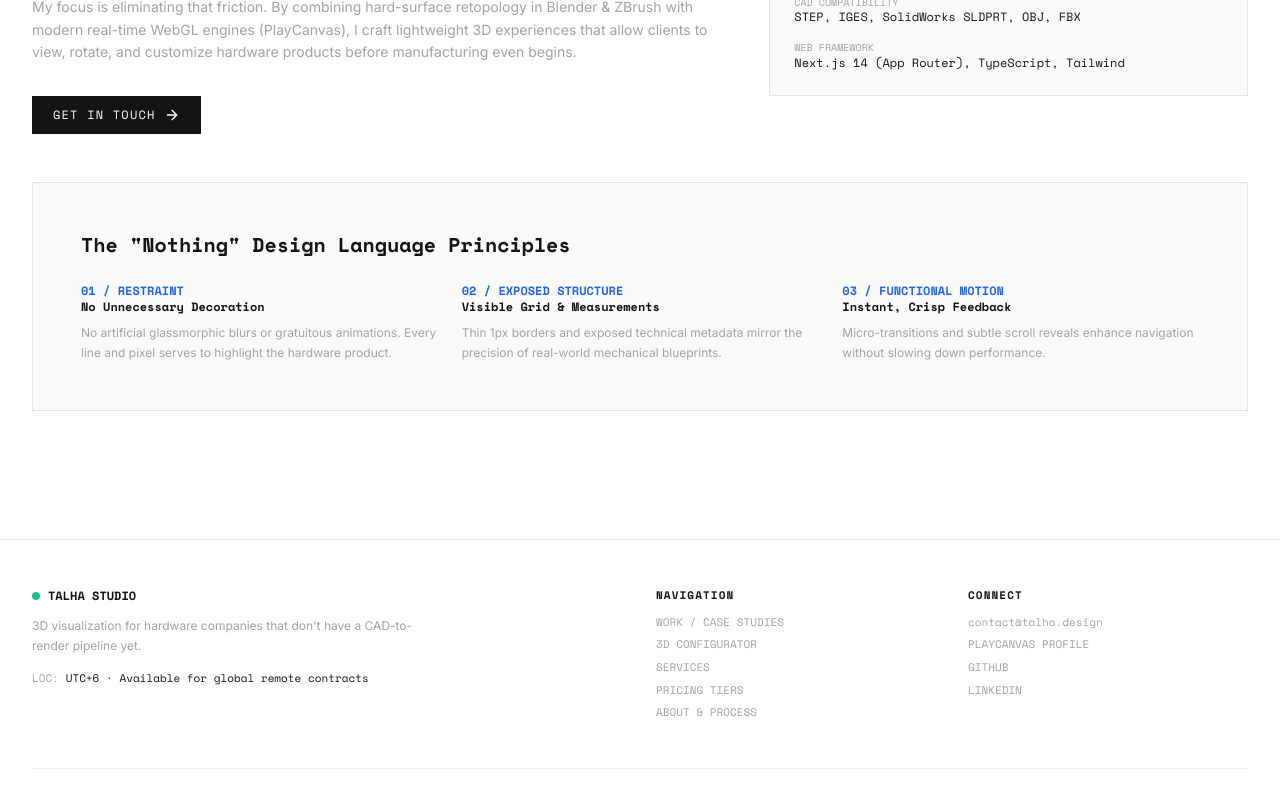
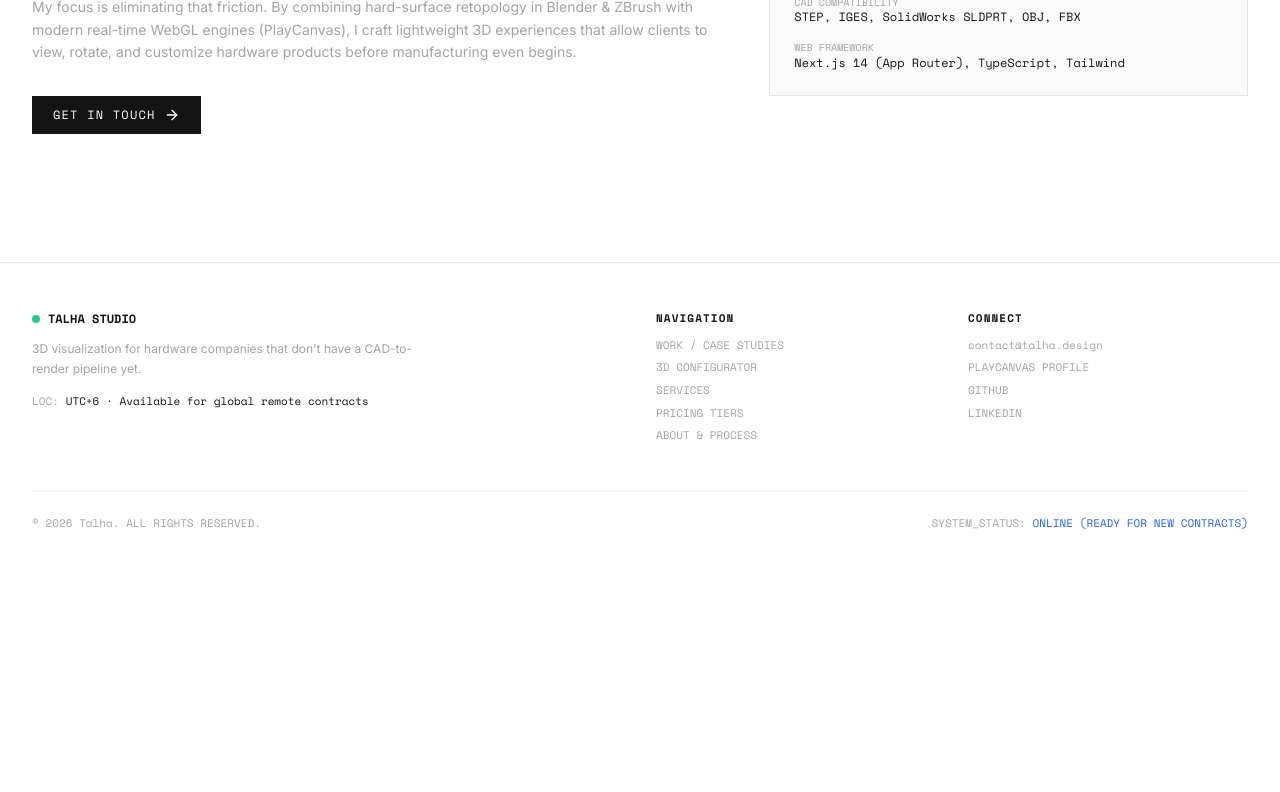
Before and after one commit to talhaworks3d/mysite, a Next.js app: page /about in a window 1280 px wide. Shown: the part 604-1396 px from the top of the page. After the commit the page ends 1183 px from the top, so only its background shows below. Built offline with nearby package versions, Linux system fonts and the light colour scheme.

Commit message:
style: remove design principles box from about page

```diff
--- a/src/app/about/page.tsx
+++ b/src/app/about/page.tsx
@@ -69,35 +69,7 @@ export default function AboutPage() {
           </div>
         </div>
 
-        {/* Workflow Philosophy */}
-        <div className="border border-border bg-card p-8 md:p-12 space-y-6">
-          <h2 className="font-mono text-xl font-bold text-foreground">
-            The "Nothing" Design Language Principles
-          </h2>
-          <div className="grid grid-cols-1 md:grid-cols-3 gap-6 font-mono text-xs">
-            <div className="space-y-2">
-              <span className="text-accent font-bold">01 / RESTRAINT</span>
-              <h3 className="font-bold text-foreground">No Unnecessary Decoration</h3>
-              <p className="text-muted-foreground font-sans text-xs leading-relaxed">
-                No artificial glassmorphic blurs or gratuitous animations. Every line and pixel serves to highlight the hardware product.
-              </p>
-            </div>
-            <div className="space-y-2">
-              <span className="text-accent font-bold">02 / EXPOSED STRUCTURE</span>
-              <h3 className="font-bold text-foreground">Visible Grid & Measurements</h3>
-              <p className="text-muted-foreground font-sans text-xs leading-relaxed">
-                Thin 1px borders and exposed technical metadata mirror the precision of real-world mechanical blueprints.
-              </p>
-            </div>
-            <div className="space-y-2">
-              <span className="text-accent font-bold">03 / FUNCTIONAL MOTION</span>
-              <h3 className="font-bold text-foreground">Instant, Crisp Feedback</h3>
-              <p className="text-muted-foreground font-sans text-xs leading-relaxed">
-                Micro-transitions and subtle scroll reveals enhance navigation without slowing down performance.
-              </p>
-            </div>
-          </div>
-        </div>
+
       </FadeIn>
     </Section>
   );
```
